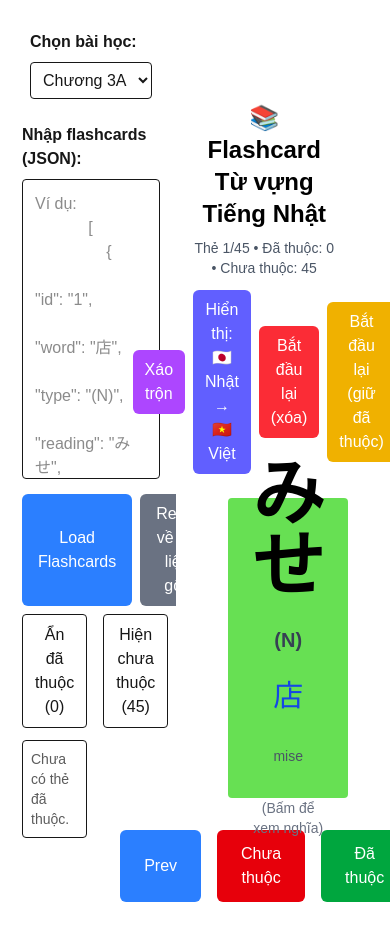
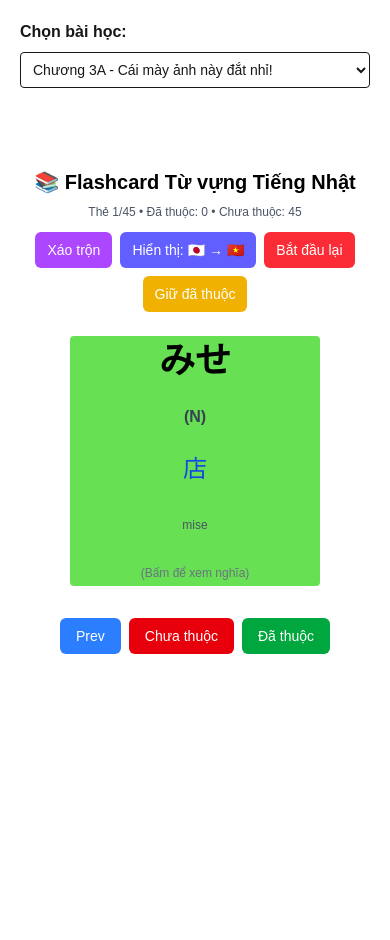
Before and after one commit to devndphuong/flash-card, a Next.js app: page / in a window 390 px wide. Shown: the top 940 px of the page. After the commit the page ends 844 px from the top, so only its background shows below. Built offline with nearby package versions, Linux system fonts and the light colour scheme.

Commit message:
Responsive Mobile

```diff
--- a/src/ui/AppDefault.tsx
+++ b/src/ui/AppDefault.tsx
@@ -1,3 +1,4 @@
+// Updated responsive version with mobile Tailwind adjustments
 "use client";
 import React, { useEffect, useMemo, useState } from "react";
 import {
@@ -34,7 +35,6 @@ const makeShuffle = (arr: number[]) => {
 };
 
 const AppDefault: React.FC = () => {
-  // const flashcards = useMemo(() => initialFlashcards, []);
   const allDataFlashCards = [
     {
       id: 1,
@@ -92,6 +92,7 @@ const AppDefault: React.FC = () => {
   const [knownSet, setKnownSet] = useState<number[]>([]);
   const [showKnownList, setShowKnownList] = useState(true);
   const [showUnknownList, setShowUnknownList] = useState(false);
+
   useEffect(() => {
     // eslint-disable-next-line react-hooks/set-state-in-effect
     setOrder(flashcards.map((_, i) => i));
@@ -196,8 +197,8 @@ const AppDefault: React.FC = () => {
   const unknownList = flashcards.filter((_, i) => !knownSetLookup.has(i));
 
   const summaryView = (
-    <div className="max-w-[700px] mx-auto p-6 bg-white rounded-xl shadow-md text-center">
-      <h2 className="text-2xl font-bold mb-4">Kết thúc lượt học</h2>
+    <div className="max-w-[700px] mx-auto p-4 sm:p-6 bg-white rounded-xl shadow-md text-center">
+      <h2 className="text-xl sm:text-2xl font-bold mb-4">Kết thúc lượt học</h2>
       <p className="mb-2">
         Tổng số từ: <strong>{total}</strong>
       </p>
@@ -208,90 +209,55 @@ const AppDefault: React.FC = () => {
         Chưa thuộc: <strong>{unknownList.length}</strong>
       </p>
 
-      <div className="flex gap-3 justify-center mb-4">
+      <div className="flex flex-wrap gap-2 justify-center mb-4">
         <button
           onClick={() => restart(false)}
-          className="px-4 py-2 bg-blue-500 text-white rounded-md"
+          className="px-3 py-2 bg-blue-500 text-white rounded-md text-sm sm:text-base"
         >
-          Bắt đầu lại (Xóa trạng thái)
+          Bắt đầu lại (Xóa)
         </button>
         <button
           onClick={() => restart(true)}
-          className="px-4 py-2 bg-yellow-500 text-white rounded-md"
+          className="px-3 py-2 bg-yellow-500 text-white rounded-md text-sm sm:text-base"
         >
-          Bắt đầu lại (Giữ đã thuộc)
+          Bắt đầu lại (Giữ)
         </button>
         <button
           onClick={() => shuffle(true)}
-          className="px-4 py-2 bg-purple-500 text-white rounded-md"
+          className="px-3 py-2 bg-purple-500 text-white rounded-md text-sm sm:text-base"
         >
-          Xáo trộn & giữ trạng thái
+          Xáo trộn
         </button>
       </div>
 
-      <div className="flex justify-center gap-4">
+      <div className="flex justify-center gap-2 sm:gap-4">
         <button
           onClick={() => setShowKnownList((s) => !s)}
-          className="px-3 py-2 border rounded"
+          className="px-3 py-2 border rounded text-sm"
         >
-          {showKnownList ? "Ẩn" : "Hiện"} danh sách đã thuộc ({knownList.length}
-          )
+          {showKnownList ? "Ẩn" : "Hiện"} đã thuộc ({knownList.length})
         </button>
         <button
           onClick={() => setShowUnknownList((s) => !s)}
-          className="px-3 py-2 border rounded"
+          className="px-3 py-2 border rounded text-sm"
         >
-          {showUnknownList ? "Ẩn" : "Hiện"} danh sách chưa thuộc (
-          {unknownList.length})
+          {showUnknownList ? "Ẩn" : "Hiện"} chưa thuộc ({unknownList.length})
         </button>
       </div>
-
-      {showKnownList && (
-        <div className="mt-4 text-left max-h-48 overflow-auto p-3 bg-green-50 rounded">
-          <h3 className="font-semibold mb-2">Từ đã thuộc</h3>
-          <ul className="list-disc pl-5">
-            {knownList.length === 0 ? (
-              <li>Chưa có</li>
-            ) : (
-              knownList.map((f) => (
-                <li key={f.id || f.word}>
-                  {f.word} {f.type} — {f.reading} — {f.meaning}
-                </li>
-              ))
-            )}
-          </ul>
-        </div>
-      )}
-
-      {showUnknownList && (
-        <div className="mt-4 text-left max-h-48 overflow-auto p-3 bg-red-50 rounded">
-          <h3 className="font-semibold mb-2">Từ chưa thuộc</h3>
-          <ul className="list-disc pl-5">
-            {unknownList.length === 0 ? (
-              <li>Không có</li>
-            ) : (
-              unknownList.map((f) => (
-                <li key={f.id || f.word}>
-                  {f.word} {f.type} — {f.reading} — {f.meaning}
-                </li>
-              ))
-            )}
-          </ul>
-        </div>
-      )}
     </div>
   );
 
   return (
     <>
-      <section className="overflow-hidden p-[22px] min-h-[90vh] flex">
-        <div className="w-[40%] mx-auto mb-6 text-left">
+      <section className="overflow-hidden p-3 sm:p-[22px] min-h-[90vh] flex flex-col sm:flex-row">
+        {/* LEFT PANEL */}
+        <div className="w-full sm:w-[40%] mx-auto mb-6 text-left order-1 sm:order-1">
           <div className="w-full p-2">
             <label className="block mb-2 font-semibold">Chọn bài học:</label>
             <select
               value={selectedChapter.id}
               onChange={(e) => handleSelectChapter(Number(e.target.value))}
-              className="border p-2 rounded w-full mb-4"
+              className="border p-2 rounded w-full mb-4 text-sm sm:text-base"
             >
               {allDataFlashCards.map((c) => (
                 <option key={c.id} value={c.id}>
@@ -300,161 +266,77 @@ const AppDefault: React.FC = () => {
               ))}
             </select>
           </div>
-          <label className="block mb-2 font-semibold">
+
+          <label className="mb-2 font-semibold text-sm sm:text-base hidden sm:block">
             Nhập flashcards (JSON):
           </label>
           <textarea
             value={jsonInput}
             onChange={(e) => setJsonInput(e.target.value)}
-            placeholder={`Ví dụ:
-            [
-                {
-                    "id": "1",
-                    "word": "店",
-                    "type": "(N)",
-                    "reading": "みせ",
-                    "romaji": "mise",
-                    "meaning": "cửa hàng"
-                }
-            ]`}
-            className="w-full h-[300px] p-3 border rounded resize-none"
+            placeholder="Nhập JSON tại đây"
+            className="w-full h-[180px] sm:h-[300px] p-3 border rounded resize-none text-sm hidden sm:block"
           />
-          <div className="flex gap-2 mt-2">
+
+          <div className="flex-wrap gap-2 mt-2 hidden sm:flex">
             <button
               onClick={handleLoadJSON}
-              className="px-4 py-2 bg-blue-500 text-white rounded-md"
+              className="px-3 py-2 bg-blue-500 text-white rounded-md text-sm sm:text-base"
             >
-              Load Flashcards
+              Load
             </button>
             <button
               onClick={handleResetFlashcards}
-              className="px-4 py-2 bg-gray-500 text-white rounded-md"
+              className="px-3 py-2 bg-gray-500 text-white rounded-md text-sm sm:text-base"
             >
-              Reset về dữ liệu gốc
+              Reset
             </button>
           </div>
-          <div className="flex gap-4">
-            <div className="flex w-[50%] flex-col gap-3 mt-2">
-              <button
-                onClick={() => setShowKnownList((s) => !s)}
-                className="px-3 py-2 border rounded"
-              >
-                {showKnownList ? "Ẩn" : "Hiện"} đã thuộc ({knownList.length})
-              </button>
-              {showKnownList && (
-                <div className="flex flex-col gap-2 overflow-y-auto max-h-[60vh] p-2 border rounded">
-                  {knownList.map((card) => (
-                    <div
-                      key={card.id}
-                      className="p-3 rounded-lg bg-green-50 dark:bg-green-900/20 border border-green-300 dark:border-green-800"
-                    >
-                      <div className="text-lg font-semibold">
-                        {card.word}{" "}
-                        <span className="opacity-70 text-sm ml-1">
-                          {card.type}
-                        </span>
-                      </div>
-                      <div className="opacity-80">{card.reading}</div>
-                      <div className="text-sm italic opacity-70">
-                        {card.romaji}
-                      </div>
-                      <div className="mt-1">{card.meaning}</div>
-                    </div>
-                  ))}
-                  {knownList.length === 0 && (
-                    <div className="text-sm opacity-70">
-                      Chưa có thẻ đã thuộc.
-                    </div>
-                  )}
-                </div>
-              )}
-            </div>
-            <div className="flex flex-col w-[50%]  gap-3 mt-2">
-              <button
-                onClick={() => setShowUnknownList((s) => !s)}
-                className="px-3 py-2 border rounded"
-              >
-                {showUnknownList ? "Ẩn" : "Hiện"} chưa thuộc (
-                {unknownList.length})
-              </button>
-              {showUnknownList && (
-                <div className="flex flex-col gap-2 overflow-y-auto max-h-[60vh] p-2 border rounded">
-                  {unknownList.map((card) => (
-                    <div
-                      key={card.id}
-                      className="p-3 rounded-lg bg-yellow-50 dark:bg-yellow-900/20 border border-yellow-300 dark:border-yellow-800"
-                    >
-                      <div className="text-lg font-semibold">
-                        {card.word}{" "}
-                        <span className="opacity-70 text-sm ml-1">
-                          {card.type}
-                        </span>
-                      </div>
-                      <div className="opacity-80">{card.reading}</div>
-                      <div className="text-sm italic opacity-70">
-                        {card.romaji}
-                      </div>
-                      <div className="mt-1">{card.meaning}</div>
-                    </div>
-                  ))}
-                  {unknownList.length === 0 && (
-                    <div className="text-sm opacity-70">
-                      Chưa có thẻ chưa thuộc.
-                    </div>
-                  )}
-                </div>
-              )}
-            </div>
-          </div>
         </div>
-        <div className="w-[60%] mx-auto p-4 m-4">
-          <div className="bg-white rounded-xl shadow-1 px-4 py-12 text-black">
+
+        {/* RIGHT PANEL */}
+        <div className="w-full sm:w-[60%] mx-auto p-2 sm:p-4 m-0 sm:m-4 order-1 sm:order-2">
+          <div className="bg-white rounded-xl shadow-1 px-3 sm:px-4 py-6 sm:py-12 text-black">
             <div className="text-center">
-              {/* Header / Progress */}
               <div className="mb-6">
-                <h1 className="text-2xl font-bold text-black">
+                <h1 className="text-xl sm:text-2xl font-bold text-black">
                   📚 Flashcard Từ vựng Tiếng Nhật
                 </h1>
-                <p className="text-sm text-gray-600 mt-2">
+                <p className="text-xs sm:text-sm text-gray-600 mt-2">
                   Thẻ {Math.min(pos + 1, order.length)}/{order.length} • Đã
                   thuộc: {knownList.length} • Chưa thuộc: {unknownList.length}
                 </p>
-                <div className="mt-3 flex items-center justify-center gap-2">
+
+                <div className="mt-3 flex flex-wrap items-center justify-center gap-2">
                   <button
                     onClick={() => shuffle(true)}
-                    className="px-3 py-2 bg-purple-500 text-white rounded-md"
+                    className="px-3 py-2 bg-purple-500 text-white rounded-md text-sm sm:text-base"
                   >
                     Xáo trộn
                   </button>
                   <button
                     onClick={() => setShowJapaneseFirst((s) => !s)}
-                    className="px-3 py-2 bg-indigo-500 text-white rounded-md"
+                    className="px-3 py-2 bg-indigo-500 text-white rounded-md text-sm sm:text-base"
                   >
-                    Hiển thị:{" "}
-                    {showJapaneseFirst
-                      ? "🇯🇵 Nhật → 🇻🇳 Việt"
-                      : "🇻🇳 Việt → 🇯🇵 Nhật"}
+                    Hiển thị: {showJapaneseFirst ? "🇯🇵 → 🇻🇳" : "🇻🇳 → 🇯🇵"}
                   </button>
-
                   <button
                     onClick={() => restart(false)}
-                    className="px-3 py-2 bg-red-500 text-white rounded-md"
+                    className="px-3 py-2 bg-red-500 text-white rounded-md text-sm sm:text-base"
                   >
-                    Bắt đầu lại (xóa)
+                    Bắt đầu lại
                   </button>
                   <button
                     onClick={() => restart(true)}
-                    className="px-3 py-2 bg-yellow-500 text-white rounded-md"
+                    className="px-3 py-2 bg-yellow-500 text-white rounded-md text-sm sm:text-base"
                   >
-                    Bắt đầu lại (giữ đã thuộc)
+                    Giữ đã thuộc
                   </button>
                 </div>
               </div>
 
-              {/* Card */}
               <div className="mx-auto mb-8 flex items-center justify-center">
                 <div
-                  className="ml-12 w-[300px] sm:w-[500px] h-[300px] sm:h-[500px] rounded bg-red-200 flex items-center justify-center cursor-pointer"
+                  className="w-[250px] h-[250px] sm:w-[350px] sm:h-[350px] md:w-[450px] md:h-[450px] rounded flex items-center justify-center cursor-pointer"
                   onClick={() => setFlipped((f) => !f)}
                   style={{
                     transition: "transform 0.6s",
@@ -462,79 +344,77 @@ const AppDefault: React.FC = () => {
                     perspective: "1000px",
                     backgroundColor: !flipped
                       ? !showJapaneseFirst
-                        ? "rgb(198, 247, 3, 0.8)"
-                        : "rgb(65, 217, 41, 0.8)"
+                        ? "rgba(198,247,3,0.8)"
+                        : "rgba(65,217,41,0.8)"
                       : !showJapaneseFirst
-                      ? "rgb(65, 217, 41, 0.8)"
-                      : "rgb(198, 247, 3, 0.8)",
+                      ? "rgba(65,217,41,0.8)"
+                      : "rgba(198,247,3,0.8)",
                   }}
                 >
                   {!isFinished ? (
                     !flipped ? (
                       showJapaneseFirst ? (
-                        // Hiển thị tiếng Nhật trước
-                        <div className="px-6 text-center">
-                          <div className="text-7xl font-extrabold py-2 text-black">
+                        <div className="px-4 text-center">
+                          <div className="text-4xl sm:text-6xl font-extrabold py-2 text-black">
                             {flashcards[currentIndex].reading}
                           </div>
-                          <div className="text-xl font-semibold mt-2 py-2 text-gray-700">
+                          <div className="text-base sm:text-xl font-semibold mt-2 py-2 text-gray-700">
                             {flashcards[currentIndex].type}
                           </div>
-                          <div className="text-3xl mt-2 py-2 font-medium text-blue-700">
+                          <div className="text-2xl sm:text-3xl mt-2 py-2 font-medium text-blue-700">
                             {flashcards[currentIndex].word}
                           </div>
-                          <div className="text-sm mt-4 py-2 text-gray-600">
+                          <div className="text-xs sm:text-sm mt-4 py-2 text-gray-600">
                             {flashcards[currentIndex].romaji}
                           </div>
-                          <div className="text-sm mt-4 py-2 text-gray-500">
+                          <div className="text-xs mt-4 py-2 text-gray-500">
                             (Bấm để xem nghĩa)
                           </div>
                         </div>
                       ) : (
-                        // Hiển thị tiếng Việt trước
-                        <div className="px-6 text-center">
-                          <div className="text-5xl font-semibold py-6 text-black">
+                        <div className="px-4 text-center">
+                          <div className="text-3xl sm:text-5xl font-semibold py-6 text-black">
                             {flashcards[currentIndex].meaning}
                           </div>
-                          <div className="text-sm mt-4 py-2 text-gray-500">
+                          <div className="text-xs mt-4 py-2 text-gray-500">
                             (Bấm để xem tiếng Nhật)
                           </div>
                         </div>
                       )
                     ) : showJapaneseFirst ? (
-                      // Lật lại: hiển thị nghĩa (khi Nhật trước)
-                      <div className="px-6 text-center">
-                        <div className="text-4xl font-semibold text-black">
+                      <div className="px-4 text-center">
+                        <div className="text-2xl sm:text-4xl font-semibold text-black">
                           {flashcards[currentIndex].meaning}
                         </div>
-                        <div className="text-sm text-gray-600 mt-3">
+                        <div className="text-xs text-gray-600 mt-3">
                           Bấm để quay lại
                         </div>
                       </div>
                     ) : (
-                      // Lật lại: hiển thị tiếng Nhật (khi Việt trước)
-                      <div className="px-6 text-center">
-                        <div className="text-7xl font-extrabold py-2 text-black">
+                      <div className="px-4 text-center">
+                        <div className="text-4xl sm:text-7xl font-extrabold py-2 text-black">
                           {flashcards[currentIndex].reading}
                         </div>
-                        <div className="text-xl font-semibold mt-2 py-2 text-gray-700">
+                        <div className="text-lg sm:text-xl font-semibold mt-2 py-2 text-gray-700">
                           {flashcards[currentIndex].type}
                         </div>
-                        <div className="text-3xl mt-2 py-2 font-medium text-blue-700">
+                        <div className="text-2xl sm:text-3xl mt-2 py-2 font-medium text-blue-700">
                           {flashcards[currentIndex].word}
                         </div>
-                        <div className="text-sm mt-4 py-2 text-gray-600">
+                        <div className="text-xs sm:text-sm mt-4 py-2 text-gray-600">
                           {flashcards[currentIndex].romaji}
                         </div>
-                        <div className="text-sm text-gray-500 mt-3">
+                        <div className="text-xs text-gray-500 mt-3">
                           Bấm để quay lại
                         </div>
                       </div>
                     )
                   ) : (
-                    <div className="px-6">
-                      <div className="text-2xl font-bold">Hoàn tất!</div>
-                      <div className="mt-2">
+                    <div className="px-4 text-center">
+                      <div className="text-lg sm:text-2xl font-bold">
+                        Hoàn tất!
+                      </div>
+                      <div className="mt-2 text-sm sm:text-base">
                         Bấm nút bên dưới để xem tổng kết.
                       </div>
                     </div>
@@ -542,25 +422,24 @@ const AppDefault: React.FC = () => {
                 </div>
               </div>
 
-              {/* Controls */}
               {!isFinished ? (
                 <div className="flex flex-col items-center gap-4">
-                  <div className="flex justify-center gap-4">
+                  <div className="flex flex-wrap justify-center gap-2 sm:gap-4">
                     <button
                       onClick={prevCard}
-                      className="inline-flex items-center gap-2 font-medium text-white bg-blue-500 py-3 px-6 rounded-md hover:bg-blue-700"
+                      className="px-4 py-2 bg-blue-500 text-white rounded-md text-sm sm:text-base"
                     >
                       Prev
                     </button>
                     <button
                       onClick={() => handleMarkAndNext(currentIndex, false)}
-                      className="inline-flex items-center gap-2 font-medium text-white bg-red-600 py-3 px-6 rounded-md hover:bg-red-700"
+                      className="px-4 py-2 bg-red-600 text-white rounded-md text-sm sm:text-base"
                     >
                       Chưa thuộc
                     </button>
                     <button
                       onClick={() => handleMarkAndNext(currentIndex, true)}
-                      className="inline-flex items-center gap-2 font-medium text-white bg-green-600 py-3 px-6 rounded-md hover:bg-green-700"
+                      className="px-4 py-2 bg-green-600 text-white rounded-md text-sm sm:text-base"
                     >
                       Đã thuộc
                     </button>
```
